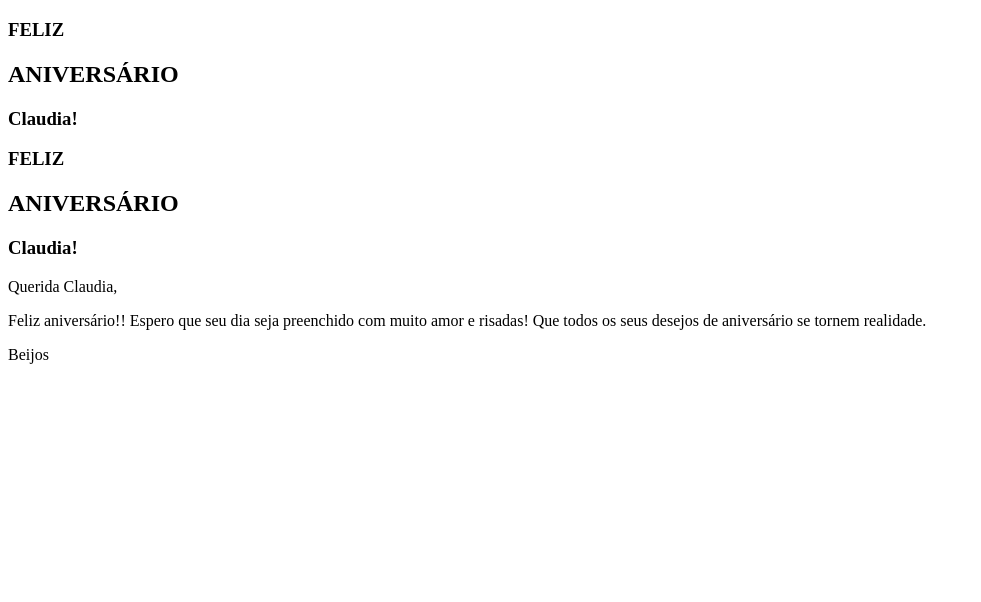
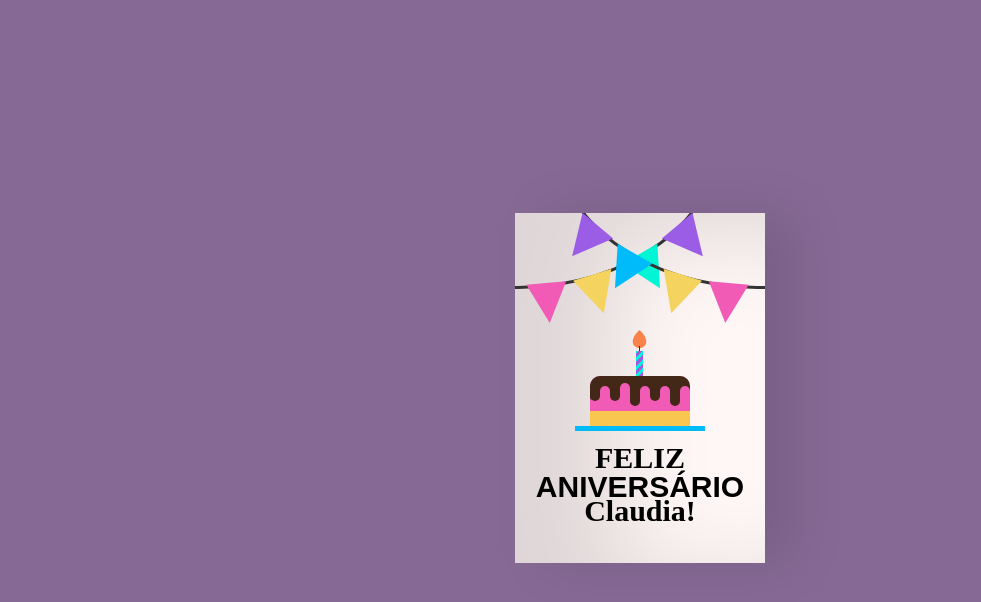
Before and after one commit to AmandaAilin/anniversaryCard, a plain HTML site: page index.html in a window 1280 px wide. Shown: the whole page, without its empty margins (0-981 px from the left). Drawn offline with Linux system fonts and the light colour scheme.

Commit message:
add styles

```diff
--- a/index.html
+++ b/index.html
@@ -5,7 +5,7 @@
     <meta charset="UTF-8">
     <meta http-equiv="X-UA-Compatible" content="IE=edge">
     <meta name="viewport" content="width=device-width, initial-scale=1.0">
-    <link rel="stylesheet" href="./css/style.css">
+    <link rel="stylesheet" href="./style.css">
     <title>Card</title>
 </head>
 
@@ -38,9 +38,9 @@
             </div>
             <div class="wishes">
                 <p>Querida Claudia,</p>
-                <p>Feliz aniversário!! Espero que seu dia seja preenchido com muito amor e risadas! Que todos os seus
+                <p>Feliz aniversário!! Que todos os seus
                     desejos de aniversário se tornem realidade.</p>
-                <p class="name">Beijos</p>
+                <p class="name">Beijos❤</p>
             </div>
         </div>
     </div>
--- /dev/null
+++ b/style.css
@@ -0,0 +1,246 @@
+body {
+    display: flex;
+    align-items: center;
+    justify-content: center;
+    height:95vh;
+    background-color: rgba(54, 7, 79, 0.6);
+}
+/*Create the card container*/
+.birthdayCard {
+    position: relative;
+    width: 250px;
+    height:350px;
+    cursor: pointer;
+    transform-style: preserve-3d;
+    transform: perspective(2500px);
+    transition: 4s;
+}
+
+.birthdayCard:hover {
+    transform: perspective(2500px) rotate(5deg);
+    box-shadow: inset 100px 20px 100px rgba(0,0,0,.15), 0 10px 100px rgba(0,0,0,0.3);
+}
+
+.birthdayCard:hover .cardFront {
+    transform: rotateY(-160deg);
+}
+
+.birthdayCard:hover .front-text {
+    display: none;
+}
+
+/*pode remover se quiser deixar o desenho*/
+.birthdayCard:hover .wrap-deco {
+    display: none;
+}
+/**********/
+
+.birthdayCard:hover .wrap-decoTwo {
+    display: none;
+}
+
+/*pode remover se quiser deixar o bolo*/
+.birthdayCard:hover .plate {
+    display: none;
+}
+/**********/
+
+/*Style the front of the card*/
+.cardFront {
+    position: relative;
+    background-color: rgb(255, 246, 246);
+    width: 250px;
+    height:350px;
+    overflow: hidden;
+    transform-origin: left;
+    box-shadow: inset 100px 20px 100px rgba(0,0,0,.13), 30px 0 50px rgba(0,0,0,0.1);
+    transition: .4s;
+}
+
+.happy, .toyou {
+    position: relative;
+    font-family: didot;
+    text-align: center;
+    backface-visibility: hidden;
+    font-size: 30px;
+}
+
+.happy {
+    top:198px;
+}
+
+.toyou {
+    top:123px;
+}
+
+.bday {
+    position: relative;
+    font-family: arial;
+    font-size: 30px;
+    text-align: center;
+    top:163px;
+}
+
+.wrap-deco {
+    position: absolute;
+    top:-230px;
+    left:-200px;
+}
+
+.decorations {
+    position: absolute;
+    width: 400px;
+    height: 300px;
+    border: 3px solid #333;
+    border-radius: 50%;
+}
+
+.decorations:before, .decorations:after, .decorationsTwo:before, .decorationsTwo:after, .decorationsThree:before, .decorationsThree:after {
+    content:"";
+    position: absolute;
+    border-left: 20px solid transparent;
+    border-right: 20px solid transparent;
+    width:0;
+    height:0;
+}
+
+.decorations:before {
+    border-top: 40px solid #f15bb5;
+    top:297px;
+    left:210px;
+    transform: rotate(-5deg);
+}
+
+.decorations:after{
+    border-top: 40px solid #f4d35e;
+    top:288px;
+    left:260px;
+    transform: rotate(-17deg);
+}
+
+.decorationsTwo:before {
+    border-top: 40px solid #00f5d4;
+    top:268px;
+    left:315px;
+    transform: rotate(-30deg);
+}
+
+.decorationsTwo:after, .decorationsThree:after {
+    border-top: 40px solid #9b5de5;
+    top:238px;
+    left:355px;
+    transform: rotate(-40deg);
+}
+
+.wrap-decoTwo {
+    transform: scaleX(-1);
+    position: absolute;
+    top:-230px;
+    left:445px;
+}
+
+.decorationsThree:before {
+    border-top: 40px solid #00bbf9;
+    top:268px;
+    left:315px;
+    transform: rotate(-30deg);
+}
+
+.plate {
+    position: absolute;
+    width: 130px;
+    height: 5px;
+    background-color: #00bbf9;
+    left:60px;
+    top:213px;
+}
+
+.cake {
+    position: absolute;
+    overflow: hidden;
+    width:100px;
+    height: 50px;
+    background-color: #f15bb5;
+    border-radius: 10px 10px 0 0;
+    top:-50px;
+    left:15px;
+    box-shadow: inset 0 -15px #f9c74f, inset 0 15px #432818;
+}
+
+.cake:before {
+    content:"";
+    position: absolute;
+    background-color: #432818;
+    width:10px;
+    height:20px;
+    top:5px;
+    border-radius:20px;
+    box-shadow: 10px 5px #f15bb5, 20px 0px #432818, 30px 2px #f15bb5, 40px 5px #432818, 50px 5px #f15bb5, 60px 0px #432818, 70px 5px #f15bb5, 80px 5px #432818, 90px 5px #f15bb5;
+}
+
+.plate:before {
+    content:"";
+    position: absolute;
+    background: repeating-linear-gradient(-45deg, #9b5de5, #9b5de5 3px, #00f5d4 3px, #00f5d4 6px);
+    width:7px;
+    height: 25px;
+    top:-75px;
+    left:61px;
+}
+
+.plate:after {
+    content:"";
+    position: absolute;
+    width:1px;
+    height: 5px;
+    background-color: #333;
+    top:-80px;
+    left:64px;
+}
+
+
+.flame {
+    position: absolute;
+    background-color: #fb5607;
+    border-radius: 80% 0 55% 50% / 55% 0 80% 50%;
+    transform: rotate(-45deg);
+    width:15px;
+    height:15px;
+    opacity:0.7;
+    top:-93px;
+    left:57px;
+}
+
+/*Style the inside part of the card*/
+.cardInside {
+    position: absolute;
+    background-color: #fff;
+    width: 250px;
+    height:350px;
+    z-index:-1;
+    left:0;
+    top:0;
+    box-shadow: inset 100px 20px 100px rgba(0,0,0,0.2);
+}
+
+.inside-text {
+    position: relative;
+    top:-160px;
+    transform: scale(0.7);
+}
+
+.wishes {
+    position: relative;
+    top:-100px;
+    margin: 25px;
+}
+
+p {
+    font-family: 'Brush Script MT';
+    font-size: 18px;
+    color: #333;
+}
+
+.name {
+    margin-left:150px;
+}
```
